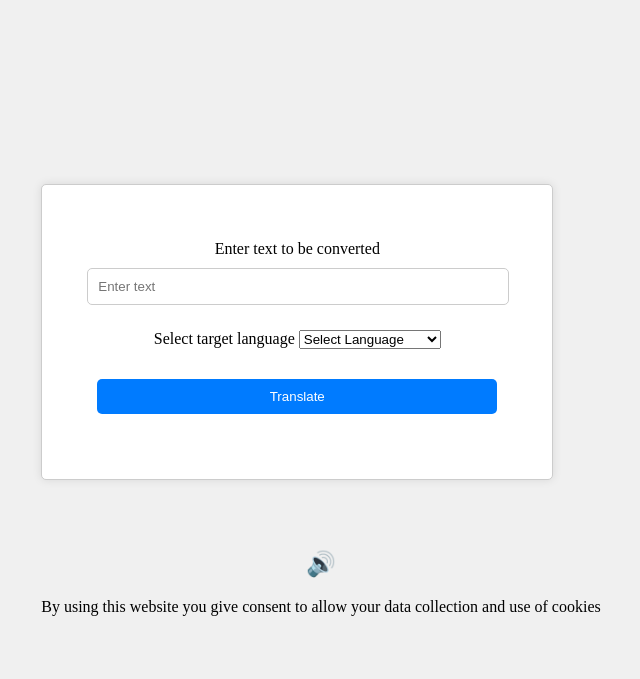
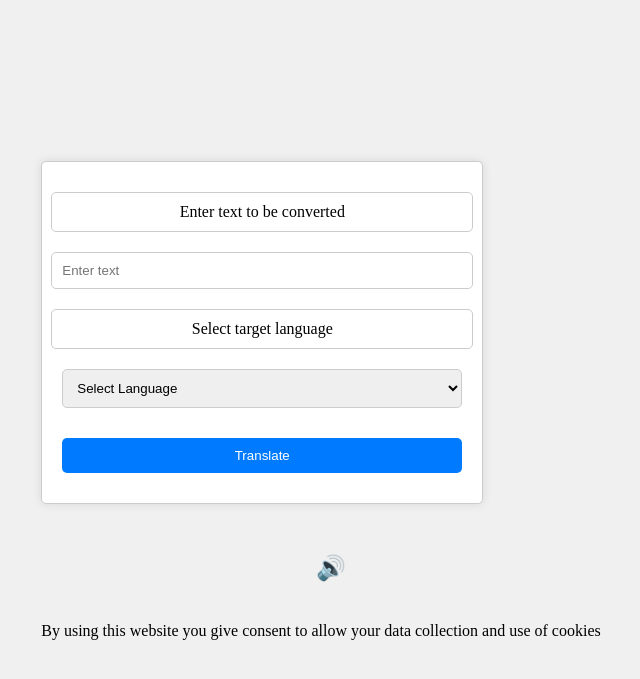
Before and after one commit to CoderLogy/Translation-app, a Flask app: page / in a window 1280 px wide. Shown: the top 679 px of the page, without its empty margins (319-959 px from the left). Run offline with Flask 3, Linux system fonts and the light colour scheme.

Commit message:
Update style.css

```diff
--- a/translate_app/static/style.css
+++ b/translate_app/static/style.css
@@ -1,4 +1,3 @@
-/* Reset some default margin and padding */
    body,
    h1,
    form {
@@ -19,23 +18,24 @@ body {
    /* Style the form */
    form {
        text-align: center;
-    padding: 55px;
+       padding: 20px;
        border: 1px solid #ccc;
        border-radius: 5px;
        background-color: #fff;
        max-width: 400px;
        width: 90%;
        box-shadow: 0 0 10px rgba(0, 0, 0, 0.1);
+       display: flex;
+       flex-direction: column;
+       align-items: center;
+       /* Center form items */
    }
 
    label,
    input,
-button {
+   button,
+   select {
        margin: 10px 0;
-}
-
-input,
-button {
        width: 100%;
        padding: 10px;
        border: 1px solid #ccc;
@@ -47,7 +47,7 @@ button {
        color: #fff;
        border: none;
        cursor: pointer;
-    margin-top: 30px;
+       margin-top: 20px;
    }
 
    #button:hover {
@@ -56,25 +56,11 @@ button {
 
    /* Style the h1 */
    h1 {
-    margin-top: 30px;
        font-size: 24px;
        color: #333;
        text-transform: uppercase;
-    /* Make text uppercase for "cool" effect */
        text-align: center;
-}
-
-#to_language{
-    margin-top: 15px;
-}
-
-#from_language{
-    margin-left: -10px;
-}
-
-h1 {
-    margin-right: 20px;
-    /* Add spacing between h1 and volume icon button */
+       margin: 20px 0;
    }
 
    .volume-icon {
@@ -83,5 +69,20 @@ h1 {
        font-size: 24px;
        cursor: pointer;
        outline: none;
-    /* Remove button outline on focus */
+       margin-left: 10px;
+       /* Adjust margin for button */
    }
+
+   footer {
+       text-align: center;
+       margin-top: 20px;
+       /* Adjust margin for footer */
+   }
+
+   @media screen and (max-width: 600px) {
+
+       /* Adjust styles for small screens */
+       h1 {
+           font-size: 20px;
+       }
+   }
```
Lines whose indentation alone changed are shown as unchanged.
